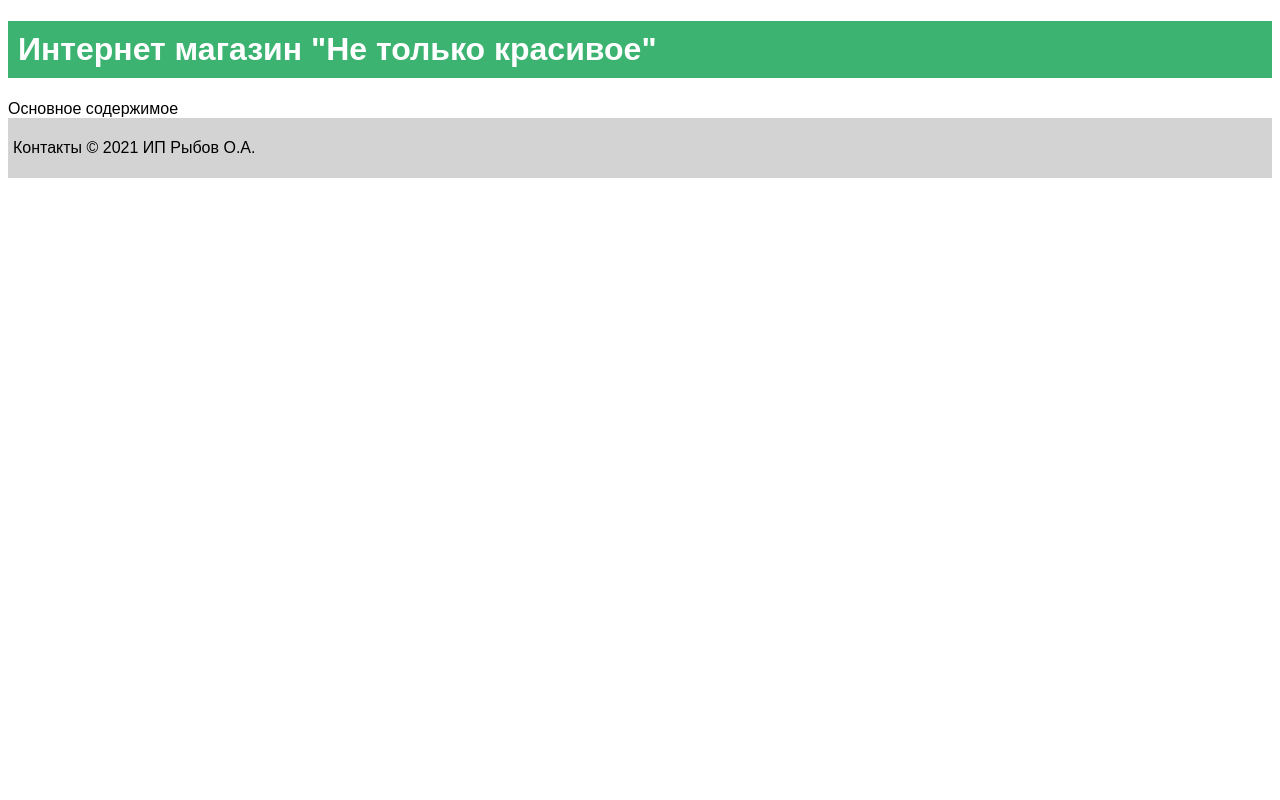
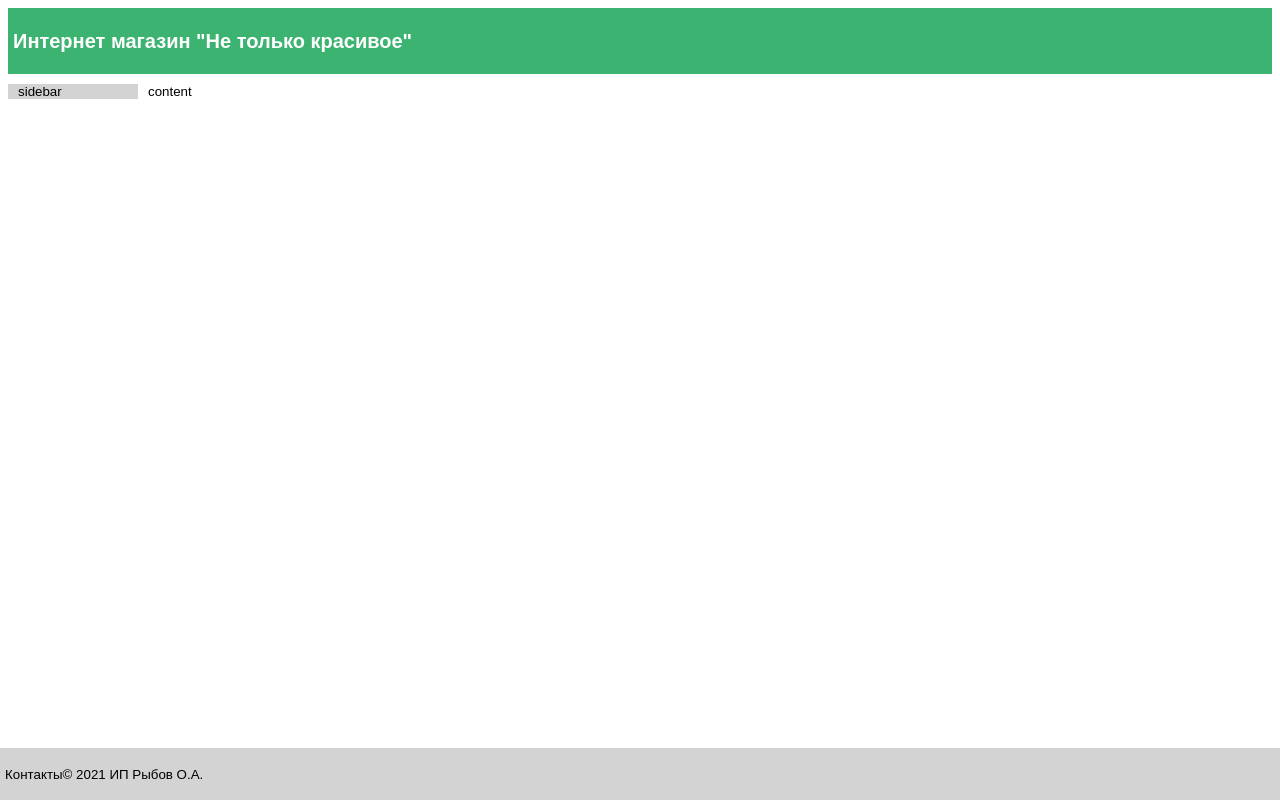
Before and after one commit to dirrharrd/chernyh-dmitry-js-21-02, a plain HTML site: page homework_01_firstSite/index.html in a window 1280 px wide. Drawn offline with Linux system fonts and the light colour scheme.

Commit message:
добавил таблицу стилей + разметку на 2 блока

```diff
--- a/homework_01_firstSite/index.html
+++ b/homework_01_firstSite/index.html
@@ -3,16 +3,22 @@
 <head>
     <meta charset="UTF-8">
     <title>Тема 1 - Первое ДЗ</title>
+    <link href="styles.css" rel="stylesheet">
 </head>
-<body style="font-family: Arial, serif; ">
+<body>
 <header>
-    <h1 style="background: mediumseagreen; color: white; padding: 10px">Интернет магазин "Не только красивое"</h1>
+    <h2>Интернет магазин "Не только красивое"</h2>
 </header>
 <main>
-    Основное содержимое
+    <div id="sidebar">
+        sidebar
+    </div>
+    <div id="content">
+        content
+    </div>
 </main>
-<footer style="background: lightgray; padding: 5px">
-    <p>Контакты © 2021 ИП Рыбов О.А.</p>
+<footer>
+    <p><span>Контакты</span><span style="alignment: right">© 2021 ИП Рыбов О.А.</span></p>
 </footer>
 </body>
 </html>
--- /dev/null
+++ b/homework_01_firstSite/styles.css
@@ -0,0 +1,29 @@
+body {
+    font: 10pt Arial, Helvetica, sans-serif; /* Шрифт на веб-странице */
+}
+#container {
+    width: 500px; /* Ширина слоя */
+    margin: 0 auto; /* Выравнивание по центру */
+}
+header {
+    padding: 5px; /* Отступы вокруг текста */
+    background: mediumseagreen; /* Цвет фона шапки */
+    color: white; /* Цвет текста */
+}
+#sidebar {
+    margin-top: 10px;
+    width: 110px; /* Ширина слоя */
+    padding: 0 10px; /* Отступы вокруг текста */
+    float: left; /* Обтекание по правому краю */
+    background: lightgray;
+}
+#content {
+    margin-left: 130px; /* Отступ слева */
+    padding: 10px; /* Поля вокруг текста */
+    background: #fff; /* Цвет фона правой колонки */
+}
+footer {
+    background: lightgray; /* Цвет фона подвала */
+    padding: 5px; /* Отступы вокруг текста */
+    position: fixed; left: 0; bottom: 0; width: 100%;
+}
```
